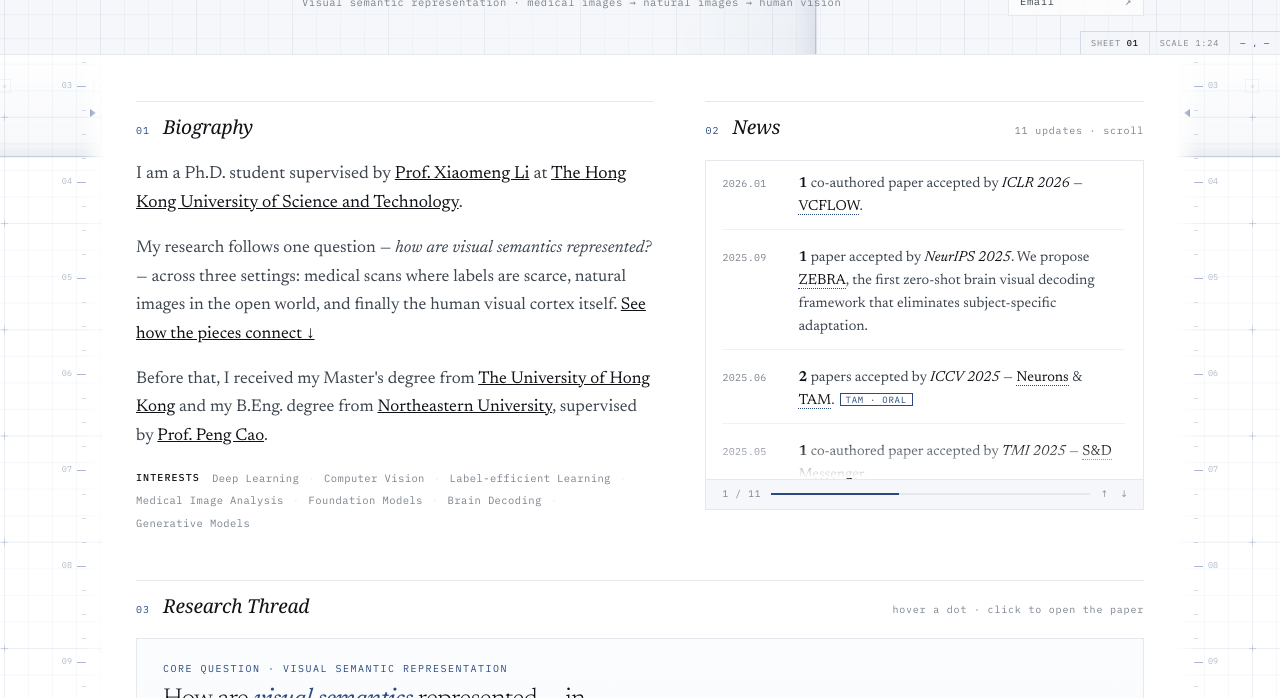
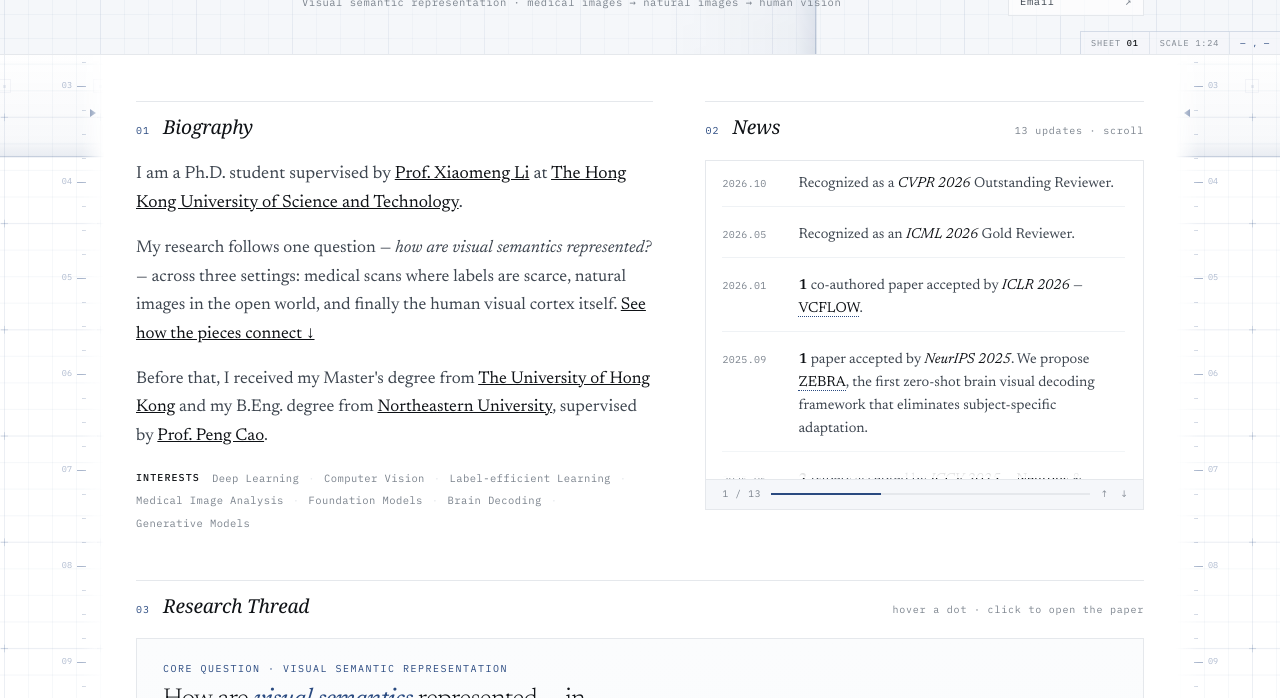
Before and after one commit to McGregorWwww/mcgregorwwww.github.io, a Jekyll site: the page built from _pages/about.md, in a window 1280 px wide and 900 px high, cut to the strip 202-900 px from the top of the window. Built offline with Jekyll 4.4.1, drawn with Linux system fonts in a browser that asks for light colours; some of the changed text lies outside the part shown.

Commit message:
Add CVPR 2026 Outstanding Reviewer and ICML 2026 Gold Reviewer
Two news items at the top of the list (2026.10 and 2026.05), and the
CVPR award next to CVPR in the service section, matching the existing
ICML entry. ICCV moves to the third row so the award can sit beside
CVPR; the set of venues is unchanged.

Co-Authored-By: Claude Opus 5.5 (1M context) <noreply@anthropic.com>

```diff
--- a/_pages/about.md
+++ b/_pages/about.md
@@ -35,6 +35,8 @@ redirect_from:
     <div class="news-box" id="news-box">
       <div class="news-scroll" id="news-scroll">
         <ul class="news-list">
+          <li><span class="when">2026.10</span><span>Recognized as a <em>CVPR&nbsp;2026</em> Outstanding Reviewer.</span></li>
+          <li><span class="when">2026.05</span><span>Recognized as an <em>ICML&nbsp;2026</em> Gold Reviewer.</span></li>
           <li><span class="when">2026.01</span><span><strong>1</strong> co-authored paper accepted by <em>ICLR&nbsp;2026</em> &mdash; <a class="jump" href="#pub-vcflow">VCFLOW</a>.</span></li>
           <li><span class="when">2025.09</span><span><strong>1</strong> paper accepted by <em>NeurIPS&nbsp;2025</em>. We propose <a class="jump" href="#pub-zebra">ZEBRA</a>, the first zero-shot brain visual decoding framework that eliminates subject-specific adaptation.</span></li>
           <li><span class="when">2025.06</span><span><strong>2</strong> papers accepted by <em>ICCV&nbsp;2025</em> &mdash; <a class="jump" href="#pub-neurons">Neurons</a> &amp; <a class="jump" href="#pub-tam">TAM</a>.<span class="flag">TAM &middot; Oral</span></span></li>
@@ -49,7 +51,7 @@ redirect_from:
         </ul>
       </div>
       <div class="news-foot">
-        <span id="news-pos">1 / 11</span>
+        <span id="news-pos">1 / 13</span>
         <div class="news-meter"><i id="news-meter"></i></div>
         <button id="news-up" aria-label="scroll news up">&uarr;</button>
         <button id="news-down" aria-label="scroll news down">&darr;</button>
@@ -160,7 +162,7 @@ redirect_from:
     </div>
     <div>
       <p class="sub">Conference Reviews</p>
-      <ul><li>CVPR &middot; ICCV</li><li>ICML <em>(Gold Reviewer 2026)</em></li><li>ICLR &middot; NeurIPS</li><li>AAAI &middot; MICCAI</li></ul>
+      <ul><li>CVPR <em>(Outstanding Reviewer 2026)</em></li><li>ICML <em>(Gold Reviewer 2026)</em></li><li>ICCV &middot; ICLR &middot; NeurIPS</li><li>AAAI &middot; MICCAI</li></ul>
     </div>
   </div>
 </section>
```
